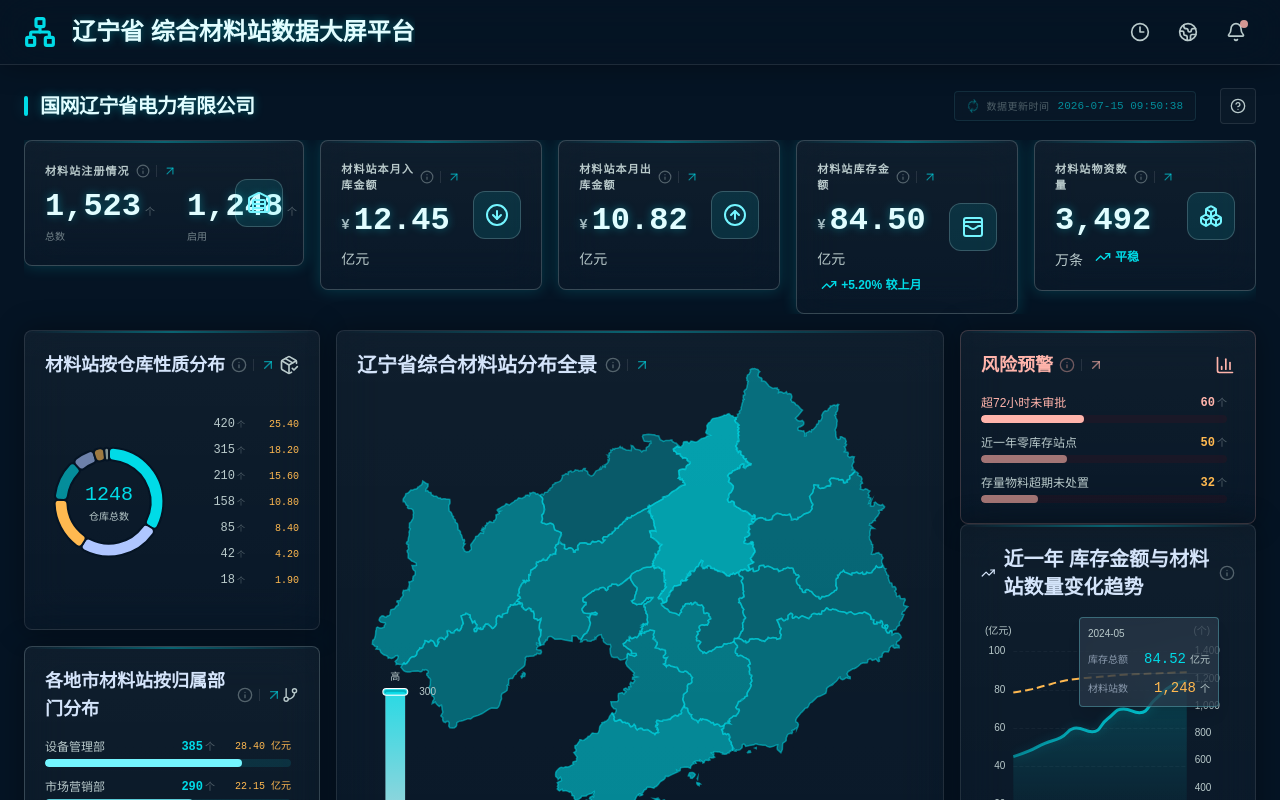
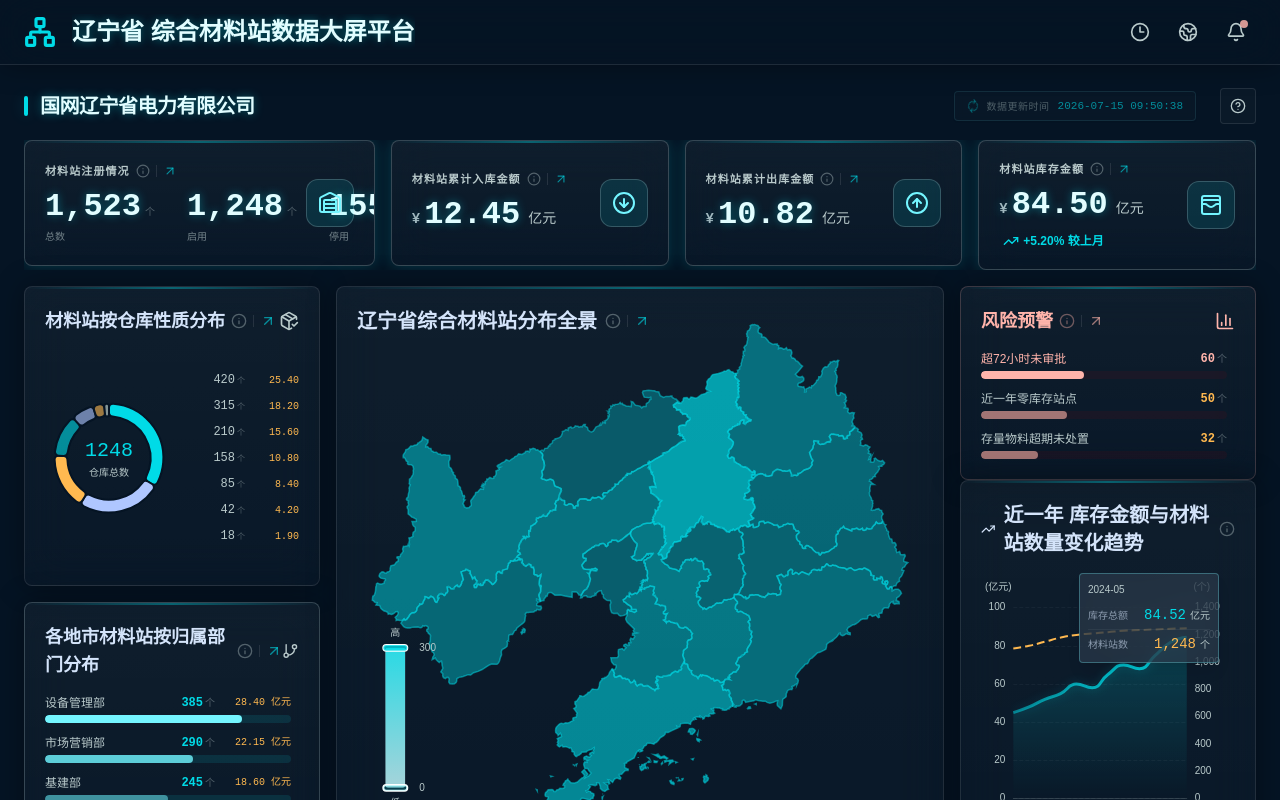
Before and after one commit to zhaowei626/liaoning-industrial-intelligence, a React (Vite) app: page / in a window 1280 px wide. Shown: the top 800 px of the page. Built offline with nearby package versions, Linux system fonts and the light colour scheme.

Commit message:
提交删除材料站物资数量

```diff
--- a/src/data/mockData.ts
+++ b/src/data/mockData.ts
@@ -184,10 +184,9 @@ export const dashboards: Record<DashboardId, DashboardData> = {
           { label: "停用", value: "155", unit: "个" },
         ],
       },
-      { label: "材料站本月入库金额", value: "¥ 12.45", unit: "亿元", icon: ArrowDownCircle, status: "normal" },
-      { label: "材料站本月出库金额", value: "¥ 10.82", unit: "亿元", icon: ArrowUpCircle, status: "normal" },
+      { label: "材料站累计入库金额", value: "¥ 12.45", unit: "亿元", icon: ArrowDownCircle, status: "normal" },
+      { label: "材料站累计出库金额", value: "¥ 10.82", unit: "亿元", icon: ArrowUpCircle, status: "normal" },
       { label: "材料站库存金额", value: "¥ 84.50", unit: "亿元", trend: "+5.20% 较上月", icon: WalletCards, status: "normal" },
-      { label: "材料站物资数量", value: "3,492", unit: "万条", trend: "平稳", icon: Boxes, status: "normal" },
     ],
     stationStatus: {
       title: "材料站状态",
@@ -337,10 +336,9 @@ export const dashboards: Record<DashboardId, DashboardData> = {
           { label: "停用", value: "25", unit: "个" },
         ],
       },
-      { label: "材料站本月入库金额", value: "¥ 4.25", unit: "亿元", icon: ArrowDownCircle, status: "normal" },
-      { label: "材料站本月出库金额", value: "¥ 3.12", unit: "亿元", icon: ArrowUpCircle, status: "normal" },
+      { label: "材料站累计入库金额", value: "¥ 4.25", unit: "亿元", icon: ArrowDownCircle, status: "normal" },
+      { label: "材料站累计出库金额", value: "¥ 3.12", unit: "亿元", icon: ArrowUpCircle, status: "normal" },
       { label: "材料站库存金额", value: "¥ 28.5", unit: "亿元", trend: "+5.20% 较上月", icon: WalletCards, status: "normal" },
-      { label: "材料站物资数量", value: "892", unit: "万条", trend: "平稳", icon: Boxes, status: "normal" },
     ],
     stationStatus: {
       title: "材料站状态",
```
